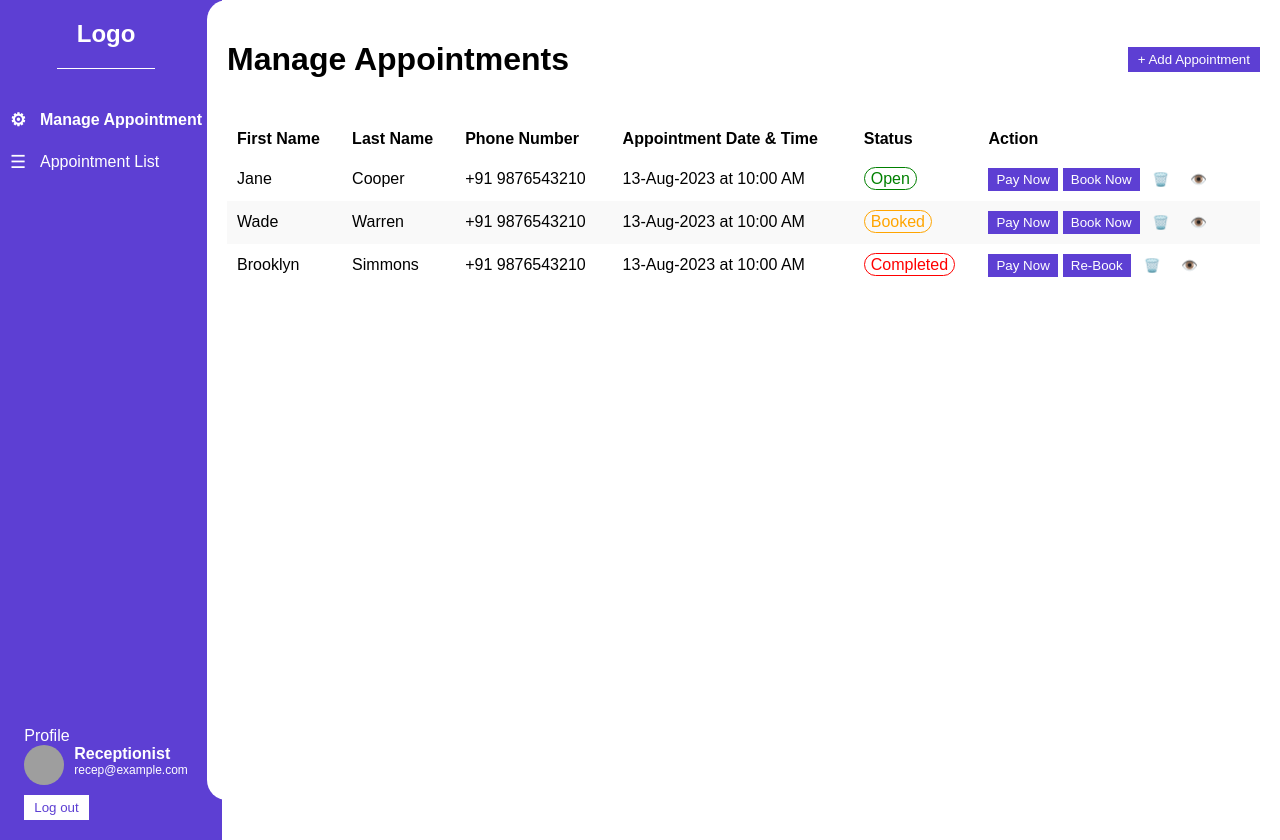
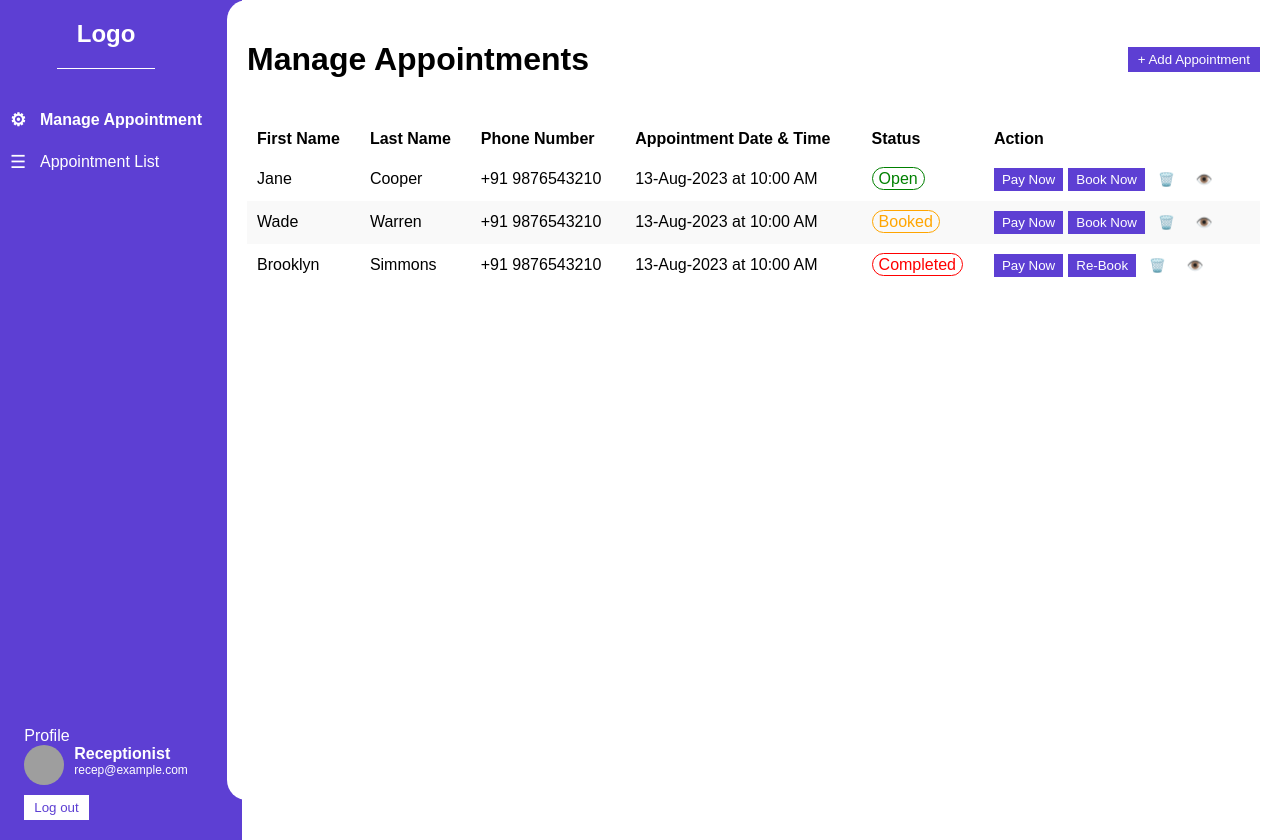
Before and after one commit to Surajit321/Project, an Angular app in the folder patient-appointment/: page /manage-appointments in a window 1280 px wide. Built offline with nearby package versions, Linux system fonts and the light colour scheme; grey boxes are pictures that could not be loaded.

Commit message:
Increase right padding in sidebar for more space after text
cgen-394db1d7ef3544b1939b44363ce5a3e7

```diff
--- a/patient-appointment/src/app/sidebar/sidebar.component.scss
+++ b/patient-appointment/src/app/sidebar/sidebar.component.scss
@@ -5,7 +5,7 @@
   flex-direction: column;
   justify-content: space-between;
   align-items: center;
-  padding: 20px 20px 20px 10px;
+  padding: 20px 40px 20px 10px;
   height: 100%;
   overflow: hidden;
 
```
